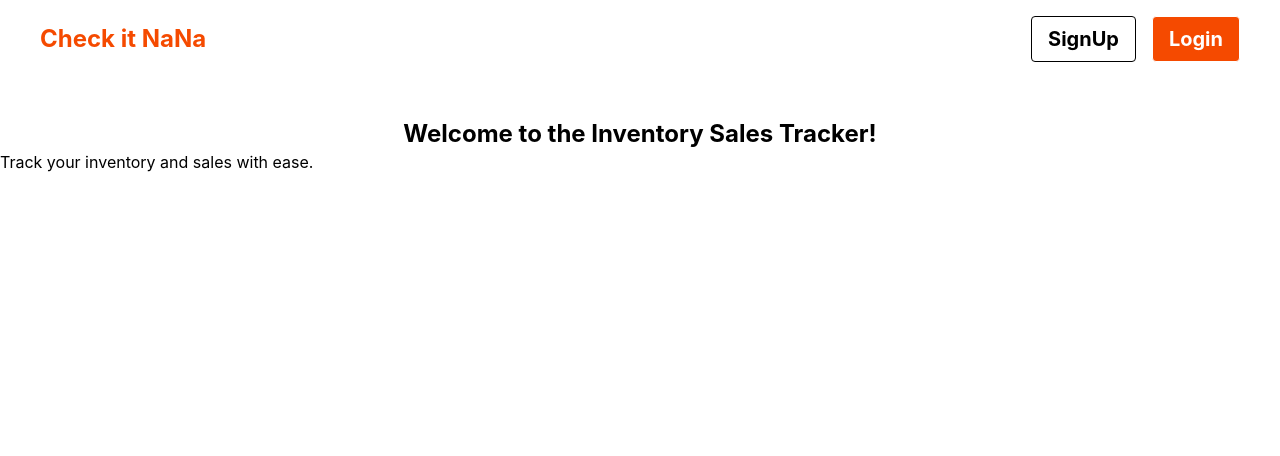
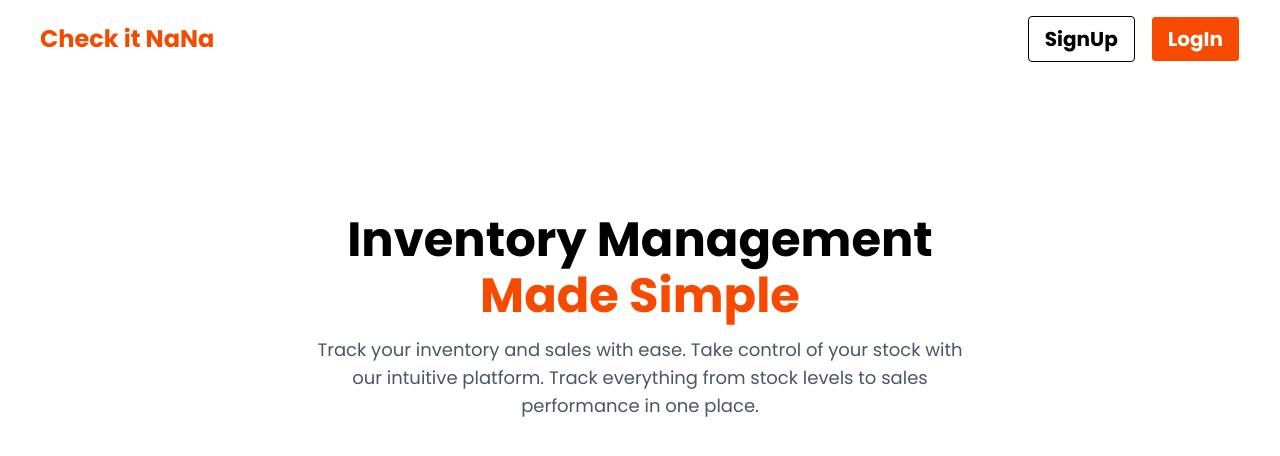
Before and after one commit to sumo-a11y/Group_Three_Web_Development-Small-Bussiness-Inventory-Sales-Tracker-, a Vue app in the folder frontend/: page / in a window 1280 px wide. Shown: the top 456 px of the page. Built offline with nearby package versions, Linux system fonts and the light colour scheme.

Commit message:
Added the landing page

```diff
--- a/frontend/src/components/NavBar.vue
+++ b/frontend/src/components/NavBar.vue
@@ -13,7 +13,7 @@
         <li
           class="border rounded py-2 px-4 bg-orange-600 cursor-pointer hover:bg-white hover:text-black text-white font-bold transition text-xl"
         >
-          <router-link to="/login">Login</router-link>
+          <router-link to="/login">LogIn</router-link>
         </li>
       </ul>
     </div>
--- a/frontend/src/pages/LandingPage.vue
+++ b/frontend/src/pages/LandingPage.vue
@@ -1,10 +1,15 @@
 <template>
   <div>
     <NavBar />
-    <h1 class="text-2xl font-bold text-center mt-10">
-      Welcome to the Inventory Sales Tracker!
-    </h1>
-    <p>Track your inventory and sales with ease.</p>
+    <div class="flex flex-col items-center justify-center h-100">
+      <h1 class="text-5xl font-bold text-center mt-20">Inventory Management</h1>
+      <span class="text-orange-600 mt-2 text-5xl font-bold">Made Simple</span>
+      <p class="text-center mt-4 text-lg text-gray-600 max-w-2xl">
+        Track your inventory and sales with ease. Take control of your stock
+        with our intuitive platform. Track everything from stock levels to sales
+        performance in one place.
+      </p>
+    </div>
   </div>
 </template>
 <script setup>
--- a/frontend/src/styles/main.css
+++ b/frontend/src/styles/main.css
@@ -1 +1,7 @@
+@import url('https://fonts.googleapis.com/css2?family=Anton&family=Lexend:wght@100..900&family=Poppins:ital,wght@0,100;0,200;0,300;0,400;0,500;0,600;0,700;0,800;0,900;1,100;1,200;1,300;1,400;1,500;1,600;1,700;1,800;1,900&display=swap');
+
 @import "tailwindcss";
+
+body {
+    font-family: 'Poppins', sans-serif;
+}
```
